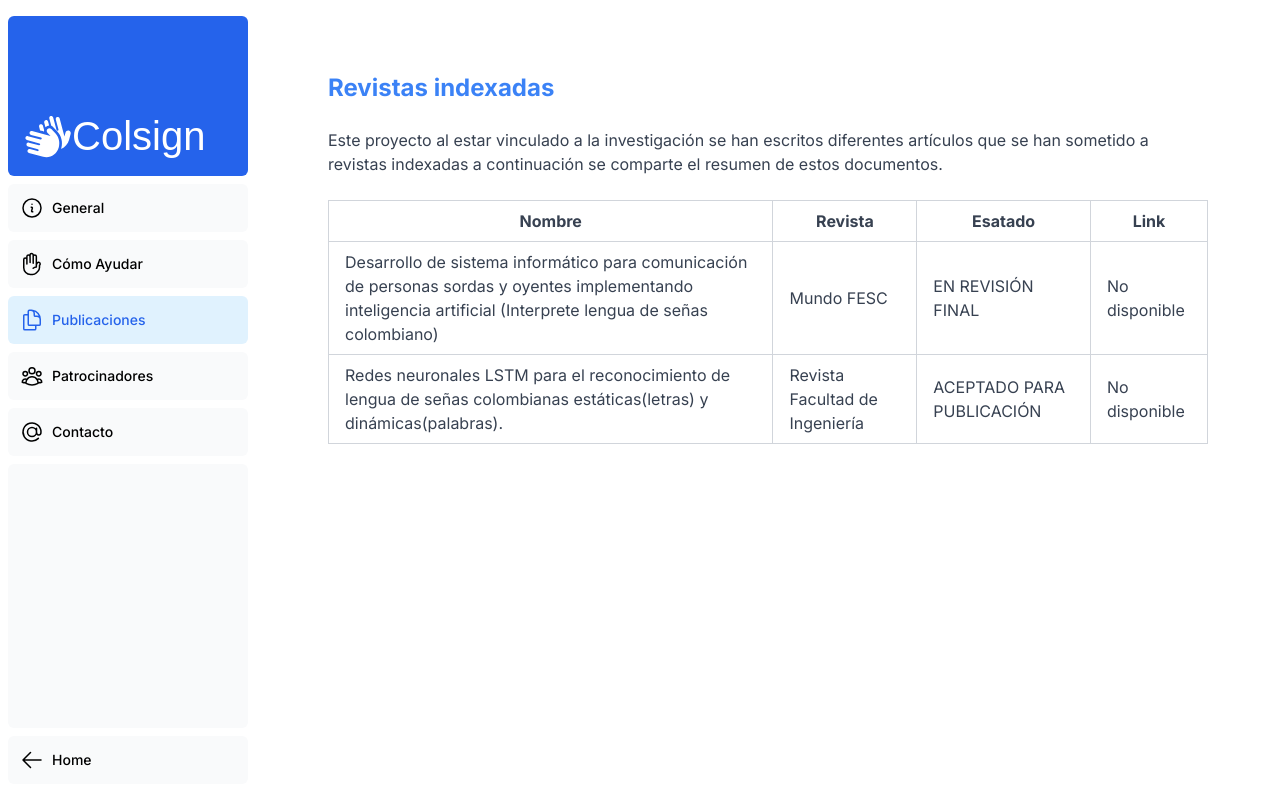
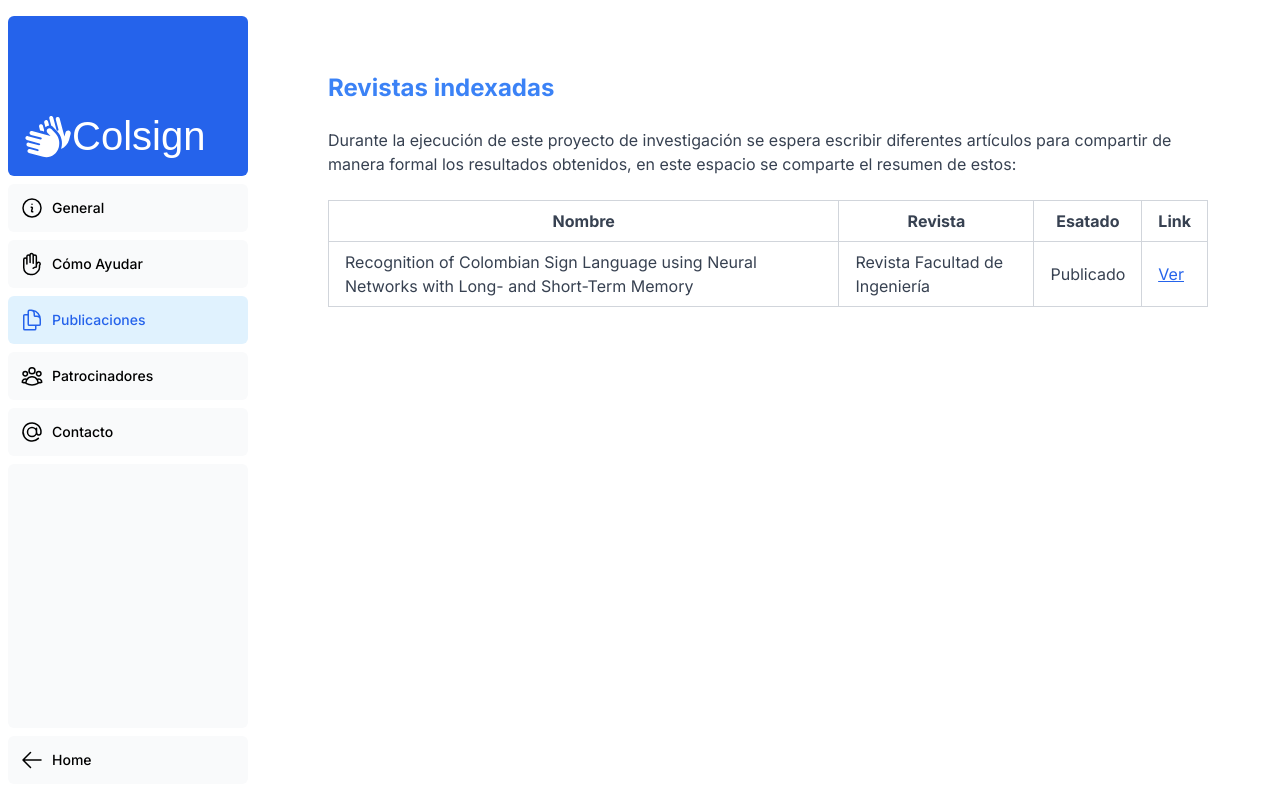
Before and after one commit to FerchoRV/colsigns-capture, a Next.js app: page /information/publications in a window 1280 px wide. Built offline with nearby package versions, Linux system fonts and the light colour scheme; a web font is replaced by a local one.

Commit message:
fix: Update text in PublicationsPage for clarity and accuracy; add publication status and link

```diff
--- a/app/information/publications/page.tsx
+++ b/app/information/publications/page.tsx
@@ -3,7 +3,7 @@ export default function PublicationsPage() {
     <div className="p-6">
       <h1 className="text-2xl font-bold text-blue-500">Revistas indexadas</h1>
       <br />
-      <p className="text-gray-700">Este proyecto al estar vinculado a la investigación se han escritos diferentes artículos que se han sometido a revistas indexadas a continuación se comparte el resumen de estos documentos.</p>
+      <p className="text-gray-700">Durante la ejecución de este proyecto de investigación se espera escribir diferentes artículos para compartir de manera formal los resultados obtenidos, en este espacio se comparte el resumen de estos:</p>
       <br />
       <table className="table-auto border-collapse border border-gray-300 w-full text-gray-700">
         <thead>
@@ -16,16 +16,10 @@ export default function PublicationsPage() {
         </thead>
         <tbody>
           <tr>
-            <td className="border border-gray-300 px-4 py-2">Desarrollo de sistema informático para comunicación de personas sordas y oyentes implementando inteligencia artificial (Interprete lengua de señas colombiano)</td>
-            <td className="border border-gray-300 px-4 py-2">Mundo FESC</td>
-            <td className="border border-gray-300 px-4 py-2">EN REVISIÓN FINAL</td>
-            <td className="border border-gray-300 px-4 py-2"><a href="https://www.fesc.edu.co/Revistas/OJS/index.php/mundofesc" target="_blank" rel="noopener noreferrer">No disponible</a></td>
-          </tr>
-          <tr>
-            <td className="border border-gray-300 px-4 py-2">Redes neuronales LSTM para el reconocimiento de lengua de señas colombianas estáticas(letras) y dinámicas(palabras).</td>
+            <td className="border border-gray-300 px-4 py-2">Recognition of Colombian Sign Language using Neural Networks with Long- and Short-Term Memory</td>
             <td className="border border-gray-300 px-4 py-2">Revista Facultad de Ingeniería</td>
-            <td className="border border-gray-300 px-4 py-2">ACEPTADO PARA PUBLICACIÓN</td>
-            <td className="border border-gray-300 px-4 py-2"><a href="https://revistas.uptc.edu.co/index.php/ingenieria" target="_blank" rel="noopener noreferrer">No disponible</a></td>
+            <td className="border border-gray-300 px-4 py-2">Publicado</td>
+            <td className="underline text-blue-600 border border-gray-300 px-4 py-2"><a href="https://doi.org/10.19053/uptc.01211129.v34.n71.2025.18059" target="_blank" rel="noopener noreferrer">Ver</a></td>
           </tr>
         </tbody>
       </table>
--- a/app/profile/interpreter-lsc/page.tsx
+++ b/app/profile/interpreter-lsc/page.tsx
@@ -17,7 +17,7 @@ const GeneralInterpreterLscPage: React.FC = () => {
             <Script src="https://cdn.jsdelivr.net/npm/@mediapipe/drawing_utils/drawing_utils.js" strategy="beforeInteractive" />
             <Script src="https://cdn.jsdelivr.net/npm/@mediapipe/camera_utils/camera_utils.js" strategy="beforeInteractive" />
 
-            <h1 className="text-2xl font-bold text-blue-500">Prototipo Interprete Colsign</h1>
+            <h1 className="text-2xl font-bold text-blue-500">Prototipo Interprete Colsign (En desarrollo)</h1>
 
             {/* Botones para alternar entre los componentes */}
             <div className='flex grid grid-cols-2 grid-grow-1 gap-2 w-full max-w-md'>
```
